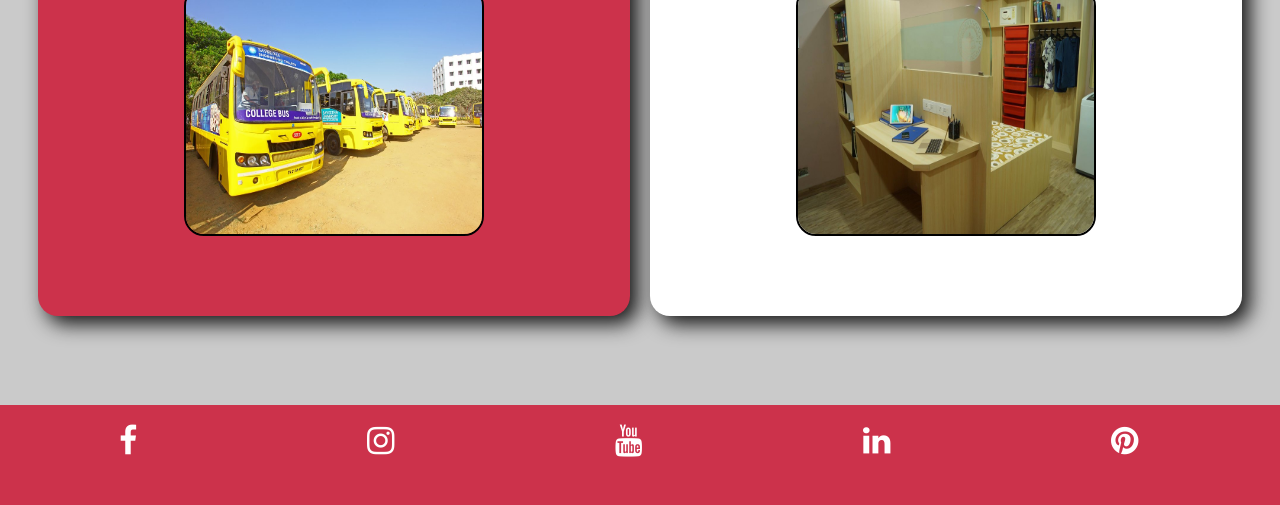
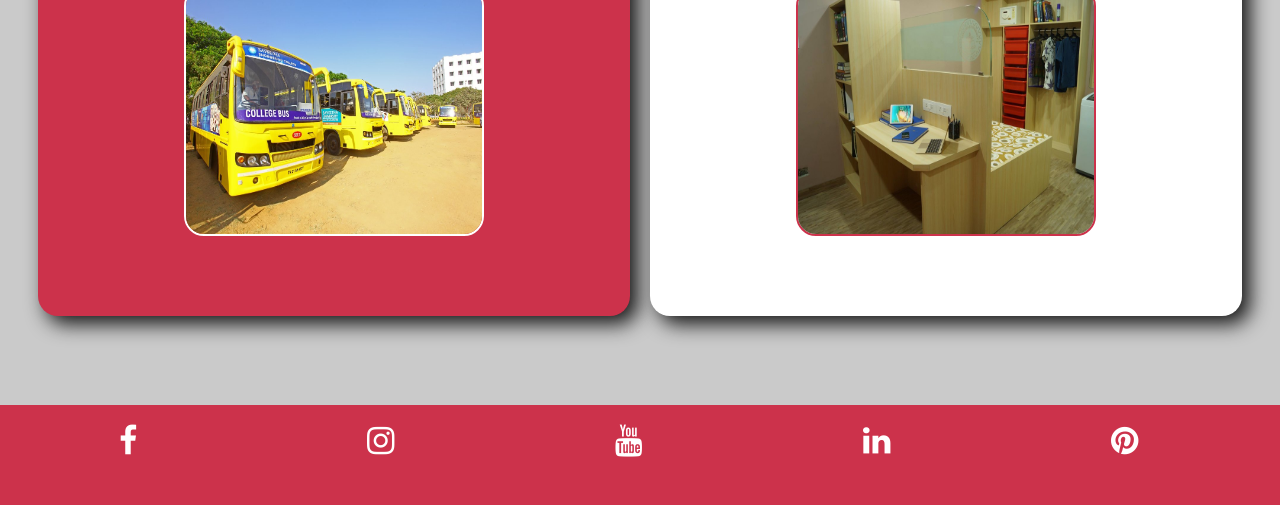
Before and after one commit to harishsekar1402/college, a plain HTML site: page index.html in a window 1280 px wide. Shown: the part 495-1000 px from the top of the page. Drawn offline with Linux system fonts and the light colour scheme; a web font is replaced by a local one.

Commit message:
Update style.css

```diff
--- a/style.css
+++ b/style.css
@@ -138,6 +138,7 @@ footer{
     width: auto;
     background-color: var(--primary);
 }
+/*-------Banner-------*/
 .container-1{
     position: relative;
     margin-top: 100px;
@@ -204,7 +205,12 @@ footer{
     width: 300px;
     transition :height .3s,width .3s;
     border-radius: 20px;
-    border: 2px solid rgb(0, 0, 0);
+}
+.bus .img{
+    border: 2px solid white;
+}
+.hostel .img{
+    border: 2px solid var(--primary);
 }
 
 .img:hover{
```
